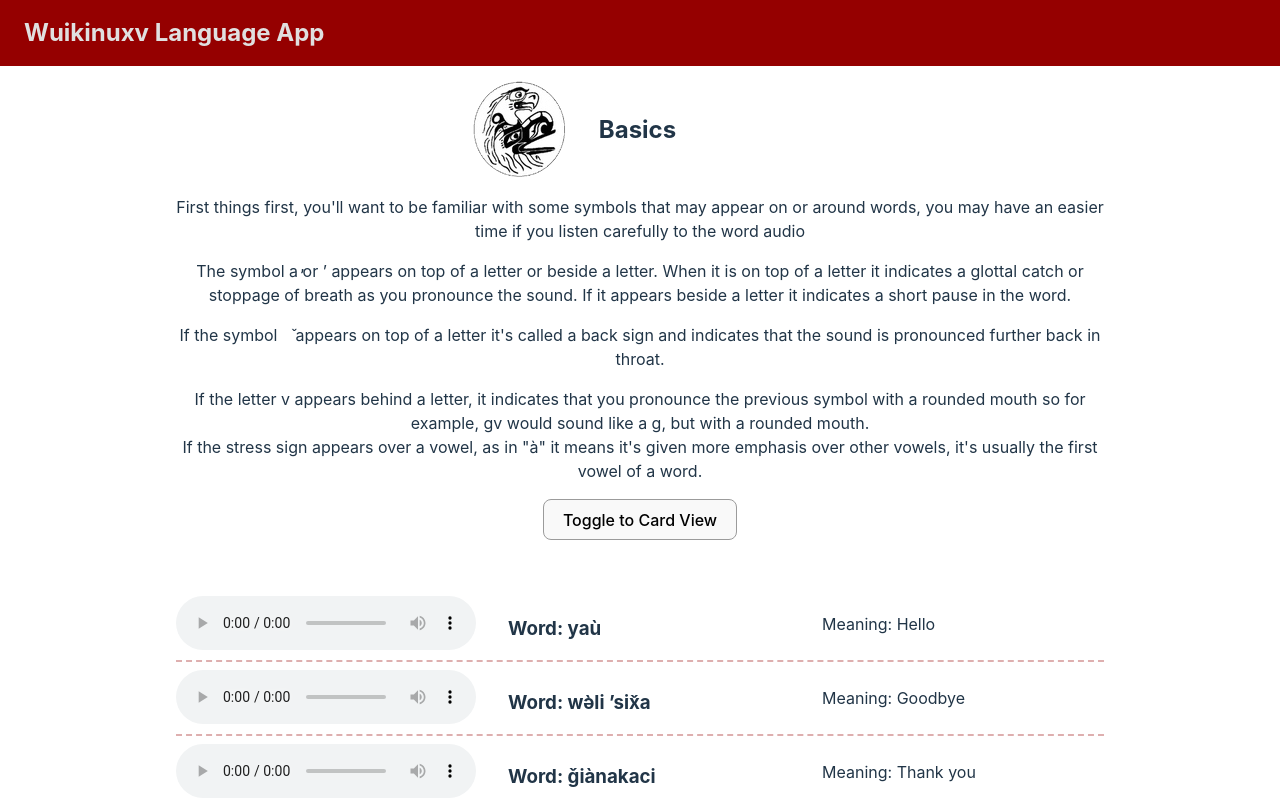
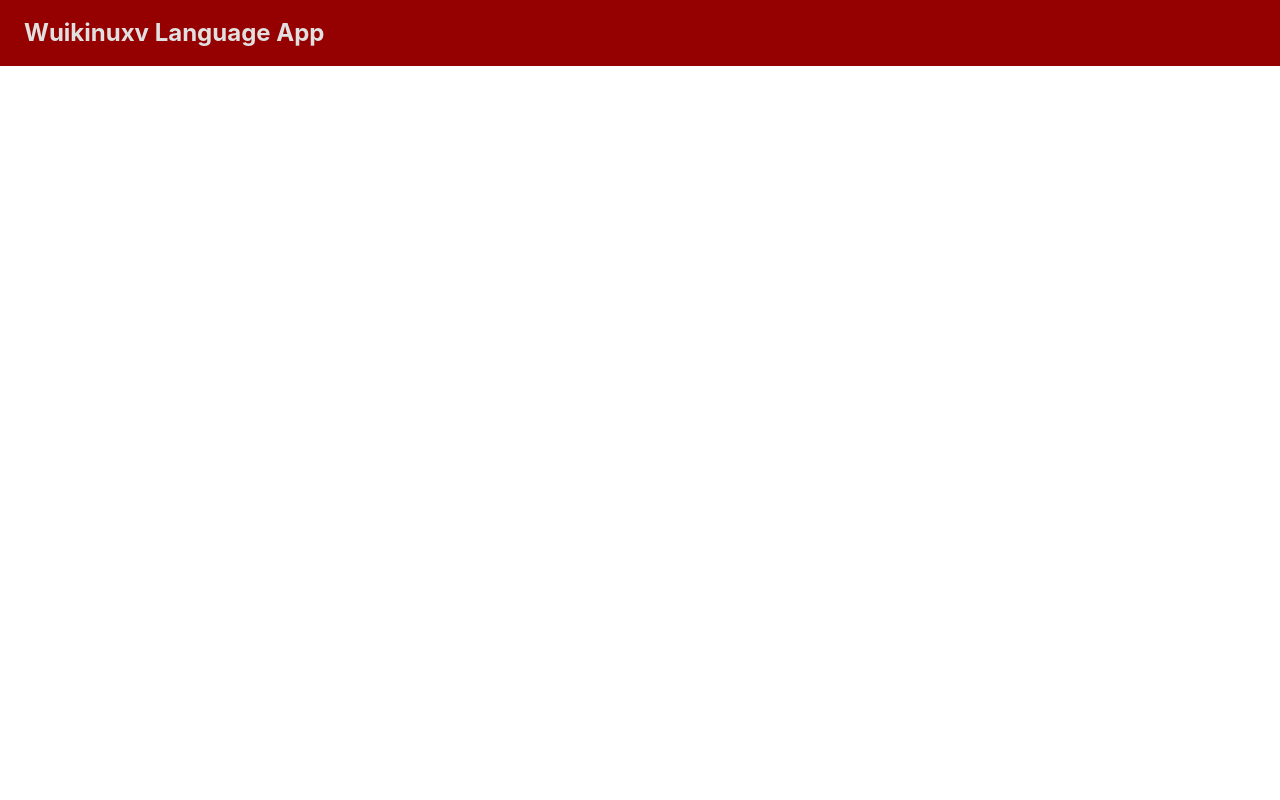
Before and after one commit to Trev004/DGL-409-Wuikinuxv-Learning-App, a React (Vite) app in the folder Wuikinuxv Learning App/: page / in a window 1280 px wide. Shown: the top 800 px of the page. Built offline with nearby package versions, Linux system fonts and the light colour scheme.

Commit message:
Setup beginnings of React Router
Currently following https://youtu.be/Ul3y1LXxzdU?si=vjxNY3vSal1qKQQP

```diff
--- a/Wuikinuxv Learning App/src/main.jsx
+++ b/Wuikinuxv Learning App/src/main.jsx
@@ -1,10 +1,13 @@
 import React from 'react'
 import ReactDOM from 'react-dom/client'
-import App from './assets/Pages/App.jsx'
+import Header from './assets/Components/Header.jsx'
+import { BrowserRouter } from "react-router-dom"
 import './index.css'
 
 ReactDOM.createRoot(document.getElementById('root')).render(
   <React.StrictMode>
-    <App />
+    <BrowserRouter>
+      <Header />
+    </BrowserRouter>
   </React.StrictMode>,
 )
```
